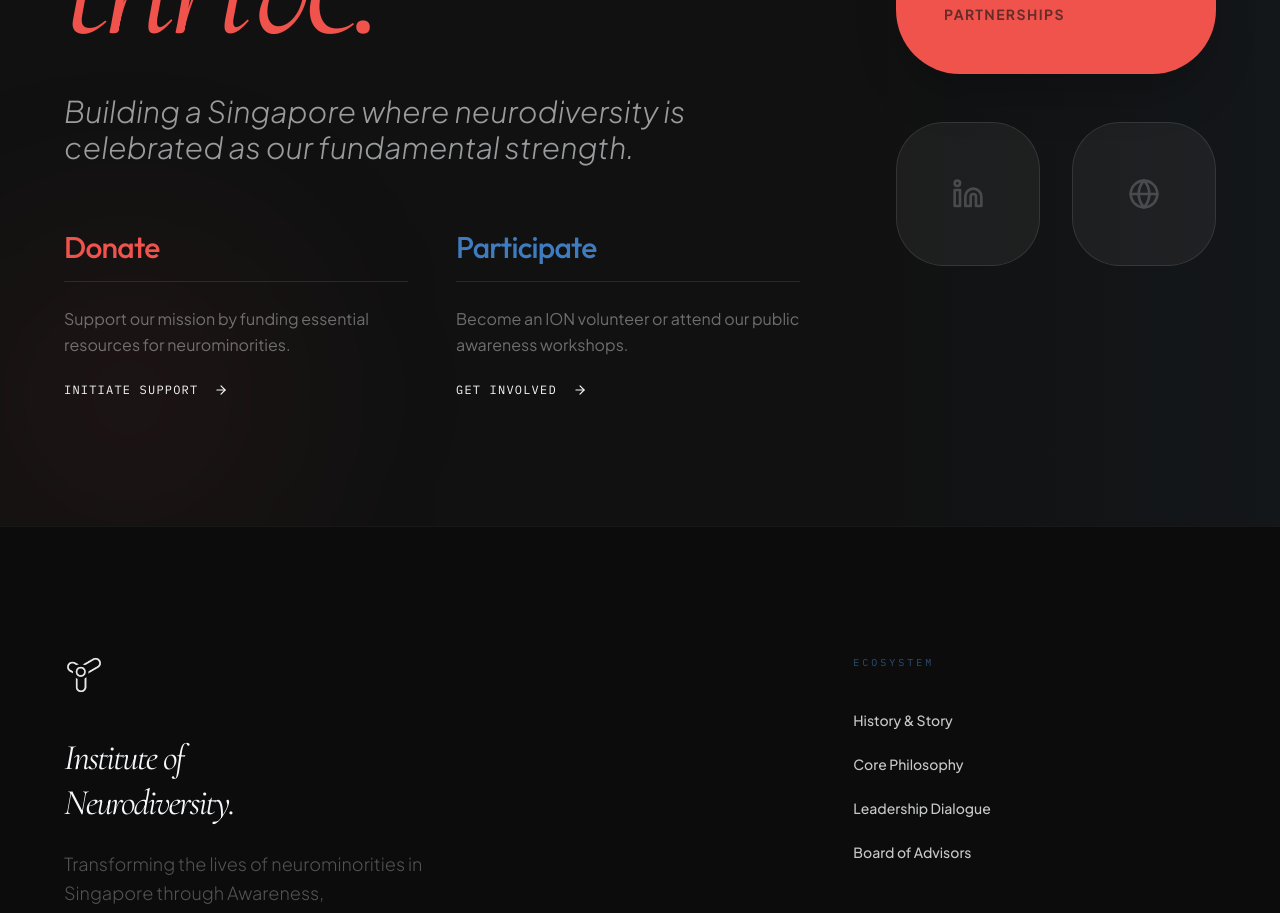
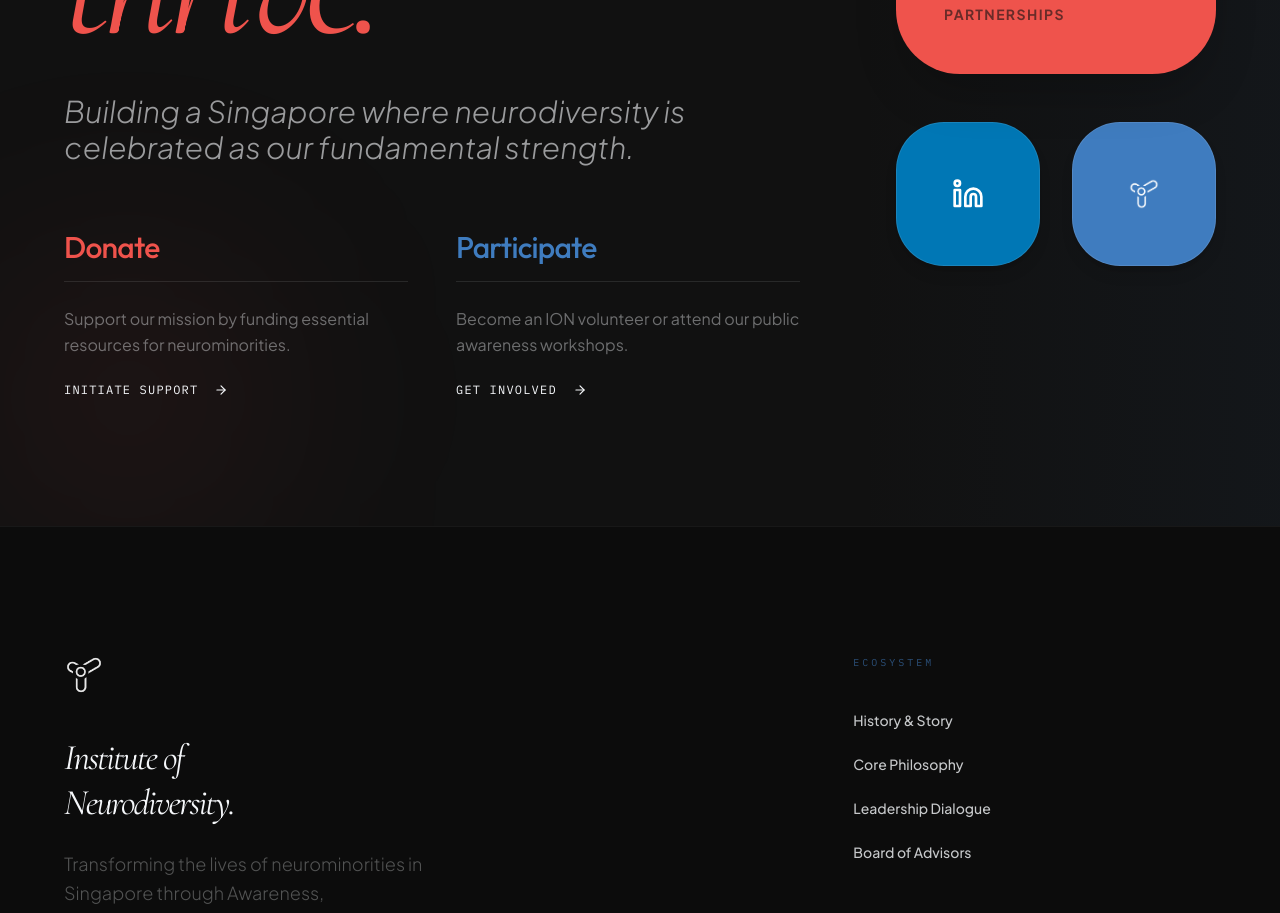
Before and after one commit to fredionsg/ion-website, a React (Vite) app: page / in a window 1280 px wide. Shown: the part 9960-10873 px from the top of the page. Built offline with nearby package versions, Linux system fonts and the light colour scheme.

Commit message:
Enhance social cards with brand colors and ION logo

```diff
--- a/src/App.jsx
+++ b/src/App.jsx
@@ -1088,11 +1088,11 @@
                         </div>
 
                         <div className="grid grid-cols-2 gap-8">
-                            <a href="https://www.linkedin.com/company/institute-of-neurodiversity-singapore/" target="_blank" rel="noopener noreferrer" className="aspect-square rounded-[3rem] bg-background/5 border border-background/10 flex items-center justify-center hover:bg-[#3F7CBF] transition-all group">
-                                <Linkedin size={32} className="opacity-20 group-hover:opacity-100 transition-opacity" />
+                            <a href="https://www.linkedin.com/company/institute-of-neurodiversity-singapore/" target="_blank" rel="noopener noreferrer" className="aspect-square rounded-[3rem] bg-[#0077B5] border border-white/10 flex items-center justify-center hover:scale-[1.02] transition-all group shadow-lg">
+                                <Linkedin size={32} className="text-white opacity-100 transition-all group-hover:scale-110" />
                             </a>
-                            <a href="https://ioneurodiversity.org/" target="_blank" rel="noopener noreferrer" className="aspect-square rounded-[3rem] bg-background/5 border border-background/10 flex items-center justify-center hover:bg-background/10 transition-all group">
-                                <Globe size={32} className="opacity-20 group-hover:opacity-100 transition-opacity" />
+                            <a href="https://ioneurodiversity.org/" target="_blank" rel="noopener noreferrer" className="aspect-square rounded-[3rem] bg-primary border border-white/10 flex items-center justify-center hover:scale-[1.02] transition-all group shadow-lg">
+                                <img src="/Assets/Logo-01.png" alt="ION" className="h-8 w-auto brightness-0 invert opacity-100 transition-all group-hover:scale-110" />
                             </a>
                         </div>
                     </div>
```
